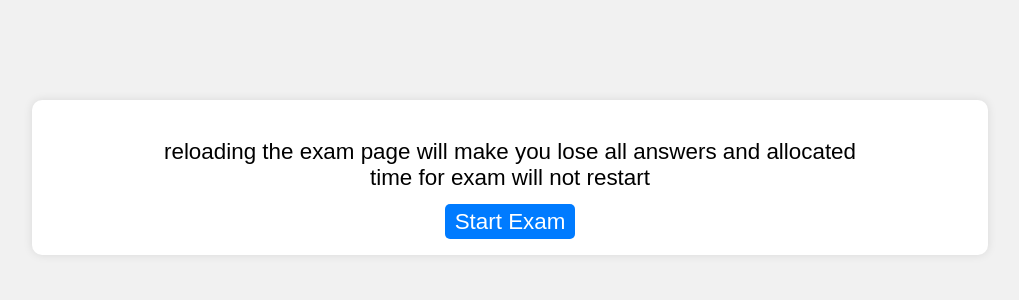
After one commit to aqib-abdullahi/Oxam, a Flask app: template templates/Warning.html in a window 1280 px wide. The commit adds this page. Shown: the top 300 px of the page, without its empty margins (130-1149 px from the left). Run offline with Flask 3, Linux system fonts and the light colour scheme; the template is opened without the code that fills it, so the values that code supplies are empty.

Commit message:
exam timers functioning, exam entry warning also added

```diff
--- a/app.py
+++ b/app.py
@@ -11,6 +11,7 @@ from models.question import Question
 from models.answer import Answer
 from models.student_course import StudentCourse
 from models.result import Result
+from models.studentlog import Studentlog
 from flask_login import LoginManager, login_user, current_user, login_required, logout_user
 from models.engine import query_functions
 from passlib.hash import bcrypt_sha256
@@ -124,7 +125,8 @@ def student_dashboard():
         for course in student_courses:
             exams = query_functions.get_user_exams(course.CourseID)
             available_exams.extend(exams)
-        return render_template("Student-dashboard.html", exams=available_exams)
+            current_page = "View Exams"
+        return render_template("Student-dashboard.html", exams=available_exams, current_page=current_page)
     else:
         # flask.abort(401)
         return redirect(url_for('signin'))
@@ -280,6 +282,17 @@ def create_exam(course_id=None):
         # flask.abort(401)
         return redirect(url_for('signin'))
 
+@app.route("/dashboard/view-courses/register-students/<int:course_id>")
+def registered_students(course_id):
+    users = []
+    registered_students = query_functions.get_registered_students(course_id)
+    for student in registered_students:
+        users.append(query_functions.get_user(student.StudentID))
+
+    for user in users:
+        print(user.Email)
+    return render_template("Registered-students.html", registered_students=registered_students, users=users)
+
 @login_required
 @app.route("/dashboard/view-courses/delete_exam/<int:exam_id>", methods=['GET'], strict_slashes=False)
 def delete_exam(exam_id):
@@ -370,7 +383,7 @@ def register_students_template():
 
             existing_registration = query_functions.get_student_course(StudentID, CourseID)
             if existing_registration:
-                error =  "" #Student already registered to this course.
+                # error =  "" #Student already registered to this course.
                 flash('Student already registered', 'error')
                 return render_template("Register_students.html", courses=available_courses, current_page=current_page)
 
@@ -385,6 +398,11 @@ def register_students_template():
         # flask.abort(401)
         return redirect(url_for('signin'))
 
+@app.route("/take_exam/<int:exam_id>/warning", strict_slashes=False)
+def exam_start_warning(exam_id):
+    exam = query_functions.get_exam(exam_id)
+    return render_template("Warning.html", exam=exam)
+
 @login_required
 @app.route("/take_exam/<int:exam_id>", methods=['GET', 'POST'])
 def take_exam(exam_id):
@@ -398,11 +416,22 @@ def take_exam(exam_id):
                 if exam:
                     current_time = datetime.utcnow()
                     exam_duration = exam.Duration
-                    questions = exam.questions
+                    # questions = exam.questions
+                    questions = query_functions.get_questions(exam.ExamID)
+                    examId = exam.ExamID
                     total_questions = len(questions)
                     question_index = int(0)
                     if current_time >= exam.StartTime:
-                        return render_template("Take-exam.html", questions=questions, question_index=question_index, exam_duration=exam_duration)
+                        student_start_time = query_functions.get_student_exam_start_time(user_id=current_user.get_identification(), exam_id=examId)
+                        if student_start_time:
+                            return render_template("Take-exam.html", questions=questions, question_index=question_index,
+                                                   exam_duration=exam_duration, examId=examId)
+                        else:
+                            studentlog = Studentlog(ExamID=exam.ExamID, ExamStartedAt=datetime.utcnow(), UserID=current_user.get_identification())
+                            storage.new(studentlog)
+                            storage.save()
+                            return render_template("Take-exam.html", questions=questions, question_index=question_index,
+                                                   exam_duration=exam_duration, examId=examId)
                     else:
                         return "exam unavailable. check back later"
                 else:
@@ -442,18 +471,29 @@ def take_exam(exam_id):
         else:
             return redirect(url_for('signin'))
 
+@app.route("/get_start_time/<int:exam_id>", methods=['GET'])
+def get_start_time(exam_id):
+    exam = query_functions.get_student_exam_start_time(exam_id=exam_id, user_id=current_user.get_identification())
+    start_time = exam.ExamStartedAt
+    if start_time:
+        return jsonify({'start_time': start_time})
+    else:
+        return jsonify({'start_time': None})
+
+
 @login_required
 @app.route("/student-dashboard/exam_results", strict_slashes=False)
 def exam_results():
     if current_user.is_authenticated and current_user.Role == 'Student':
         user_results = query_functions.get_user_results(current_user.get_identification())
-        return render_template("Results.html", results=user_results)
+        current_page = "Exams results"
+        return render_template("Results.html", results=user_results, current_page=current_page)
     else:
         return redirect(url_for('signin'))
 
 @app.route("/take_exam/submission", strict_slashes=False)
 def thank_you():
-    return redirect(url_for('exam_results'))
+    return redirect(url_for('student_dashboard'))
 
 @app.after_request
 def add_header(response):
@@ -463,7 +503,7 @@ def add_header(response):
 @app.before_request
 def before_request():
     session.permanent = True
-    app.permanent_session_lifetime = timedelta(minutes=1440)
+    app.permanent_session_lifetime = timedelta(minutes=60)
     session.modified = True
 
 @login_manager.unauthorized_handler
--- a/models/engine/db_storage.py
+++ b/models/engine/db_storage.py
@@ -11,6 +11,7 @@ from models.result import Result
 from models.user import User
 from models.student_course import StudentCourse
 from models.responses import QuestionResponse
+from models.studentlog import Studentlog
 from dotenv import load_dotenv
 from sqlalchemy.orm import sessionmaker, scoped_session, joinedload
 import os
--- a/models/exam.py
+++ b/models/exam.py
@@ -21,6 +21,7 @@ class Exam(Base):
     results = relationship("Result", back_populates="exam", cascade="all, delete-orphan")
     questions = relationship("Question", back_populates="exam", cascade="all, delete-orphan")
     responses = relationship("QuestionResponse", back_populates="exams")
+    exam_started = relationship("Studentlog", back_populates="exam", cascade="all, delete-orphan")
 
     def __init__(self, CourseID, Title, StartTime, Duration):
         self.CourseID = CourseID
--- a/models/student_course.py
+++ b/models/student_course.py
@@ -2,7 +2,7 @@
 """This module takes the student course class"""
 from models.base import Base
 from sqlalchemy.orm import relationship
-from sqlalchemy import Column, Integer, ForeignKey
+from sqlalchemy import Column, Integer, ForeignKey, DateTime
 
 class StudentCourse(Base):
     """defines StudentCourse with attributes"""
--- a/models/user.py
+++ b/models/user.py
@@ -23,12 +23,12 @@ class User(Base, UserMixin):
     results = relationship("Result", back_populates="user", cascade="all, delete-orphan")
     registered_courses = relationship("StudentCourse", back_populates="student", cascade="all, delete-orphan")
     question_responses = relationship("QuestionResponse", back_populates="user")  # Add User relationship
+    user_studentlog = relationship("Studentlog", back_populates="user")
 
 
     def __init__(self, FirstName, LastName, Email, Password, Role, authenticated):
         self.FirstName = FirstName
         self.LastName = LastName
-        # self.UserName = UserName
         self.Email = Email
         self.Password = Password
         self.Role = Role
--- /dev/null
+++ b/templates/Warning.html
@@ -0,0 +1,71 @@
+<!DOCTYPE html>
+<html>
+
+<head>
+    <title>Take Exam</title>
+
+    <style>
+
+        body {
+            font-family: Arial, sans-serif;
+            margin: 0;
+            padding: 0;
+            background-color: #f1f1f1;
+            font-size: .99rem;
+        }
+
+        .container {
+            margin: 0 auto;
+            padding: 20px;
+            background-color: white;
+            border-radius: 10px;
+            box-shadow: 0px 0px 10px rgba(0, 0, 0, 0.1);
+            padding-left: 10%;
+            padding-right: 10%;
+<!--            margin-left: 3%;-->
+<!--            margin-right: 3%;-->
+            margin-left: auto;
+            margin-right: auto;
+            margin-top: 100px;
+            max-width: 700px;
+            text-align: center;
+        }
+
+        h1 {
+            color: #333;
+            font-weight: 500;
+            font-size: 2.2rem;
+        }
+
+        h2 {
+            font-weight: 200;
+            font-size: 1.4rem
+        }
+
+
+        a {
+            background-color: #007BFF;
+            color: white;
+            border: none;
+            border-radius: 5px;
+            padding: 5px 10px;
+            cursor: pointer;
+            text-decoration: none;
+            font-size: 1.4rem;
+        }
+
+        a:hover {
+            background-color: #0056b3;
+        }
+
+    </style>
+</head>
+
+<body>
+    <div class="container">
+        <h2>reloading the exam page will make you lose all answers and allocated time for exam will not restart</h2>
+        <a href="{{ url_for('take_exam', exam_id=exam.ExamID) }}">Start Exam</a>
+    </div>
+</body>
+
+</html>
--- a/templates/create_course.html
+++ b/templates/create_course.html
@@ -47,7 +47,7 @@
     .sidebar ul li .active {
         background-color: whitesmoke;
         color: black;
-        padding: 21px 38px;
+        padding: 21px 37.8px;
     }
 
     body {
--- a/templates/view_course.html
+++ b/templates/view_course.html
@@ -61,6 +61,7 @@
                         {% endif %}
                         <div class="course-links">
                             <a href="/dashboard/create_exam/{{ course.CourseID }}">Add a new Exam</a>
+                            <a href="/dashboard/view-courses/register-students/{{ course.CourseID }}">Registered Students</a>
                             <a href="/dashboard/view-courses/delete_course/{{ course.CourseID }}" onclick="return confirm('Are you sure you want to delete this COURSE? This will also delete all exams associated with this course.')">Delete Course</a>
                         </div>
 
@@ -76,7 +77,6 @@
         background-color: whitesmoke;
         color: black;
         padding: 21px 42.5px;
-        transition: 0.3s all ease;
     }
 
     .exam{
```
Also changed, not shown: models/engine/query_functions.py (+19 -1 lines), models/responses.py (+2 -6 lines), models/studentlog.py (added, +24 -0 lines), templates/Created-questions.html (+2 -7 lines), templates/Registered-students.html (added, +72 -0 lines), templates/Results.html (+7 -1 lines), templates/Student-dashboard.html (+22 -2 lines), templates/Take-exam.html (+76 -5 lines), 2 other files.
